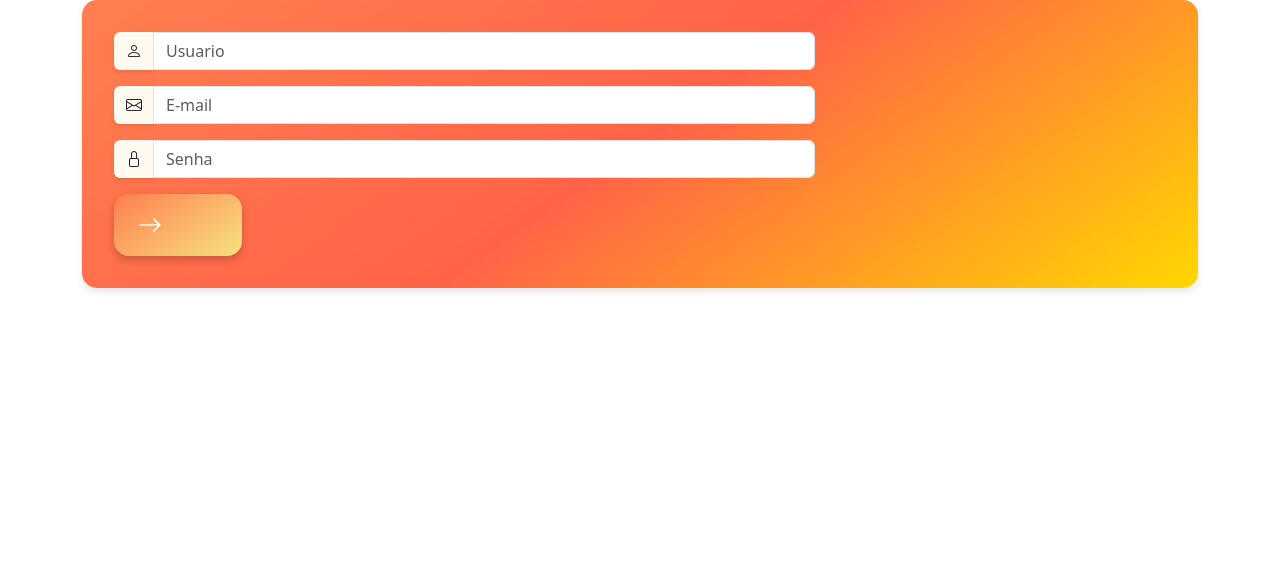
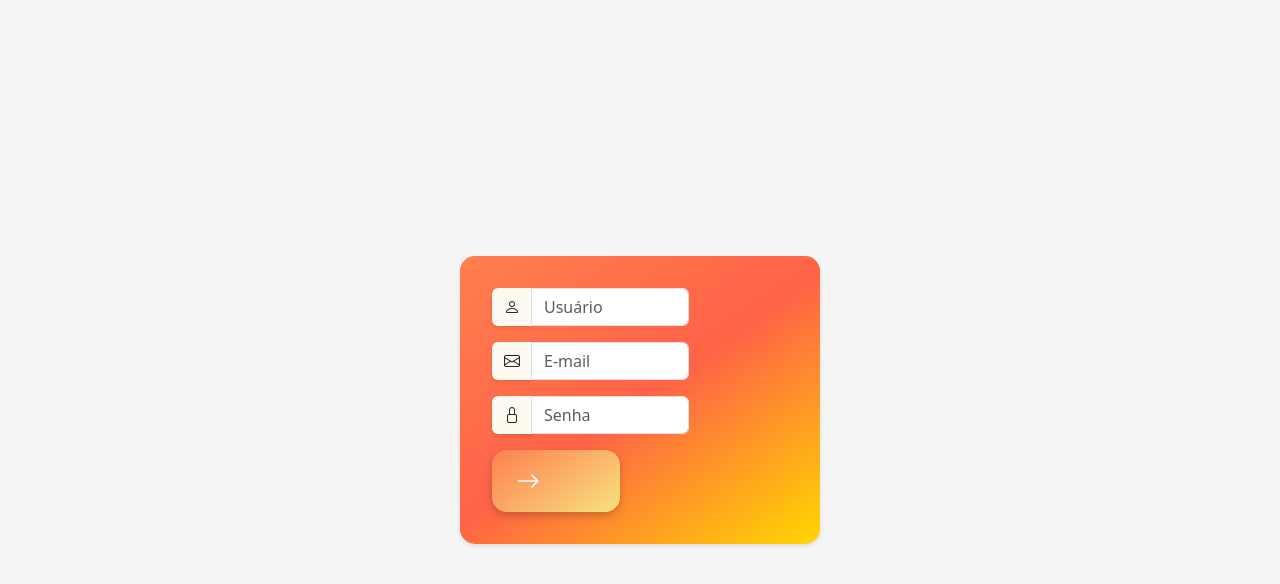
Before and after one commit to felipeslii/booststrap-exemplos-de-uso, a plain HTML site: page ex5b-al-fazer-formulario-(ex)/ex5b.html in a window 1280 px wide. Drawn offline with nearby package versions, Linux system fonts and the light colour scheme.

Commit message:
bugs corrigidos

```diff
--- a/ex5b-al-fazer-formulario-(ex)/ex5b.html
+++ b/ex5b-al-fazer-formulario-(ex)/ex5b.html
@@ -13,18 +13,16 @@
 
     <!-- CSS customizado -->
      <link rel="stylesheet" href="styles.css">
+
 </head>
 <body>
-
-        <div class="container">
     <form class="custom-form">
-
         <div class="col-sm-8 mb-3">
             <div class="input-group">
                 <span class="input-group-text custom-icon">
                     <i class="bi bi-person"></i>
                 </span>
-                        <input type="text" class="form-control custom-input" placeholder="Usuario">
+                <input type="text" class="form-control custom-input" placeholder="Usuário">
             </div>
         </div>
 
@@ -33,19 +31,16 @@
                 <span class="input-group-text custom-icon">
                     <i class="bi bi-envelope"></i>
                 </span>
-                        <input type="e-mail" class="form-control custom-input"
-                        id="e-mail" placeholder="E-mail">
+                <input type="email" class="form-control custom-input" placeholder="E-mail">
             </div>
         </div>
-
 
         <div class="col-sm-8 mb-3">
             <div class="input-group">
                 <span class="input-group-text custom-icon">
                     <i class="bi bi-lock"></i>
                 </span>
-                        <input type="password" class="form-control custom-input"
-                        id="senha" placeholder="Senha">
+                <input type="password" class="form-control custom-input" placeholder="Senha">
             </div>
         </div>
 
@@ -53,12 +48,7 @@
             <i class="bi bi-arrow-right"></i>
             <span>ENVIAR</span>
         </button>
-
     </form>
-        </div>
-
-
-
 
     <script src="https://cdn.jsdelivr.net/npm/bootstrap@5.3.0/dist/js/bootstrap.bundle.min.js"></script>
 </body>
--- a/ex5b-al-fazer-formulario-(ex)/styles.css
+++ b/ex5b-al-fazer-formulario-(ex)/styles.css
@@ -1,19 +1,32 @@
+* {
+    margin: 0;
+    padding: 0;
+    box-sizing: border-box;
+}
+
+html, body {
+    height: 100%;
+    display: flex;
+    justify-content: center;
+    align-items: center;
+    background-color: #f5f5f5;
+}
+
 .custom-form {
     background: linear-gradient(145deg, #FF7F50, #FF6347, #FFD700);
     padding: 2rem;
     border-radius: 15px;
-    box-shadow: 0 4px 6px rgba(0, 0, 0, 0.1); /* Sombra para a form */
+    box-shadow: 0 4px 6px rgba(0, 0, 0, 0.1);
 }
 
 .form-label {
     color: white;
-    box-shadow: 0 2px 4px rgba(0, 0, 0, 0.1); /* Sombra para o label */
 }
 
 .custom-icon {
     background-color: #FFFAF0;
-    border: #FF7F50;
-    box-shadow: 0 2px 4px rgba(0, 0, 0, 0.1); /* Sombra para o ícone */
+    border: none;
+    box-shadow: 0 2px 4px rgba(0, 0, 0, 0.1);
 }
 
 .btn.btn-primary.custom-button {
@@ -21,9 +34,7 @@
     padding: 0.8rem 2rem;
     border-radius: 15px;
     border: none;
-    position: relative; /* Necessário para a transição */
-    overflow: hidden; /* Para o texto não sair do botão */
-    box-shadow: 0 4px 8px rgba(0, 0, 0, 0.2); /* Sombra para o botão */
+    box-shadow: 0 4px 8px rgba(0, 0, 0, 0.2);
     cursor: pointer;
     display: flex;
     align-items: center;
@@ -42,14 +53,24 @@
 }
 
 .btn.btn-primary.custom-button:hover i {
-    opacity: 0; /* Esconde o ícone de seta ao passar o mouse */
+    opacity: 0;
 }
 
 .btn.btn-primary.custom-button:hover span {
-    color: white; /* Exibe a palavra "ENVIAR" quando o mouse passa */
+    color: white;
 }
 
 .btn.btn-primary.custom-button:hover {
-    background: linear-gradient(145deg, #FF7F50, #F6E27F); /* Mantém o gradiente */
-    box-shadow: 0 6px 12px rgba(0, 0, 0, 0.3); /* Aumenta a sombra no hover */
+    background: linear-gradient(145deg, #FF7F50, #F6E27F);
+    box-shadow: 0 6px 12px rgba(0, 0, 0, 0.3);
 }
+
+.custom-input:focus {
+    outline: none;
+    box-shadow: none;
+    border: none;
+}
+
+.custom-form {
+    box-shadow: 0 2px 4px rgba(0, 0, 0, 0.1);
+}
```
Lines whose indentation alone changed are shown as unchanged.
